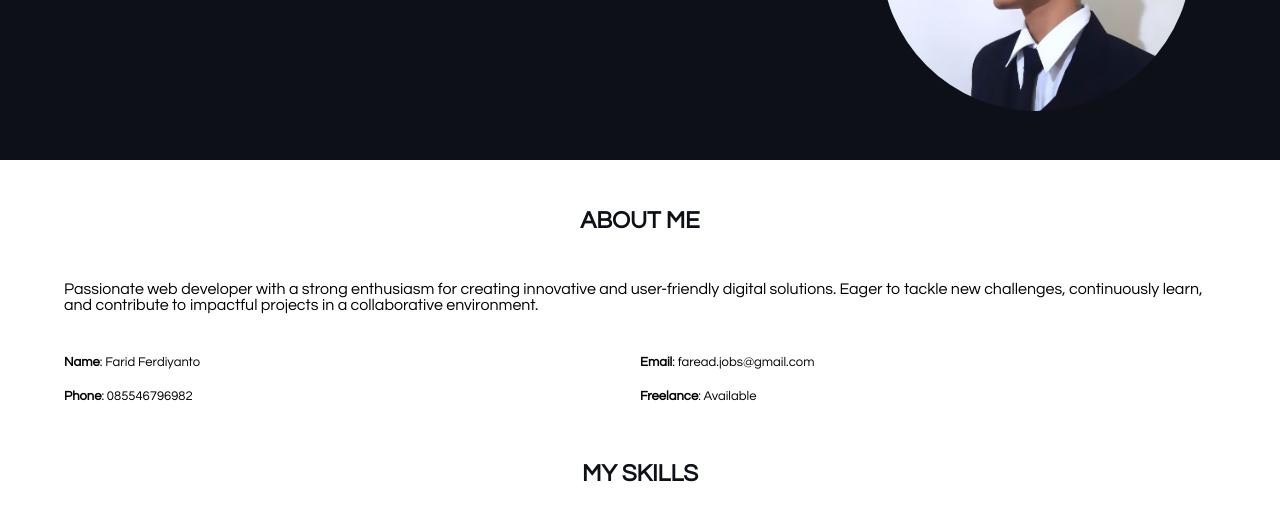
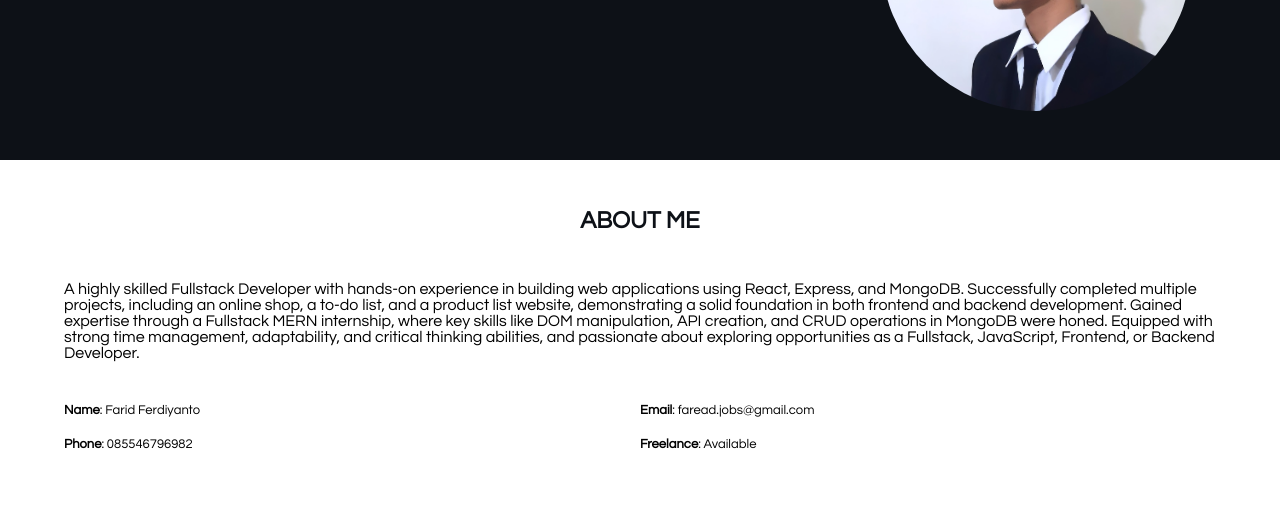
Before and after one commit to ReadFe/portofolio, a plain HTML site: page index.html in a window 1280 px wide. Shown: the part 249-755 px from the top of the page. Drawn offline with Linux system fonts and the light colour scheme.

Commit message:
22/10/2024

```diff
--- a/index.html
+++ b/index.html
@@ -30,7 +30,7 @@
             <div class="about">
                 <div class="about-description">
                     <div>
-                        Passionate web developer with a strong enthusiasm for creating innovative and user-friendly digital solutions. Eager to tackle new challenges, continuously learn, and contribute to impactful projects in a collaborative environment.
+                        A highly skilled Fullstack Developer with hands-on experience in building web applications using React, Express, and MongoDB. Successfully completed multiple projects, including an online shop, a to-do list, and a product list website, demonstrating a solid foundation in both frontend and backend development. Gained expertise through a Fullstack MERN internship, where key skills like DOM manipulation, API creation, and CRUD operations in MongoDB were honed. Equipped with strong time management, adaptability, and critical thinking abilities, and passionate about exploring opportunities as a Fullstack, JavaScript, Frontend, or Backend Developer.
                     </div>
                     <br/>
                     <br/>
```
